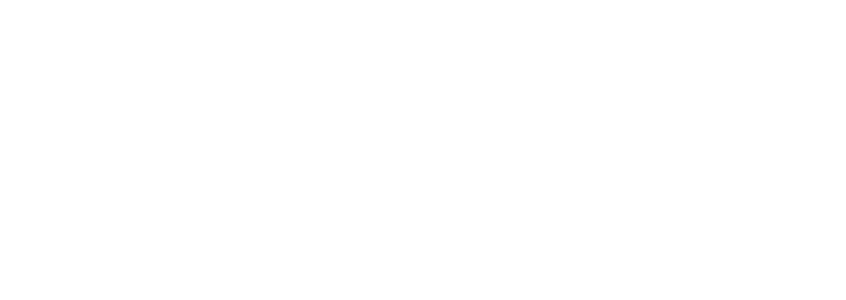
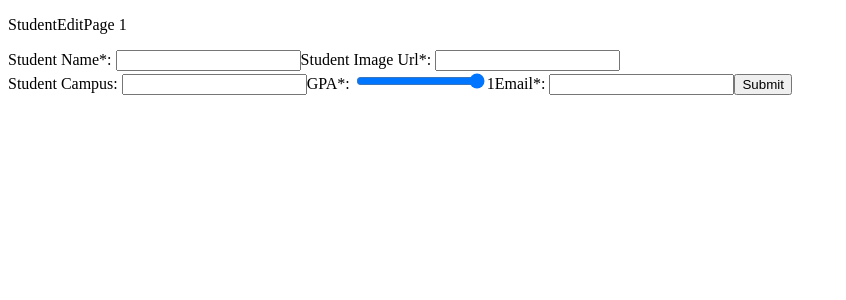
Before and after one commit to KanG98/CRUD-APP-FRONTEND, a React (Create React App) app in the folder crud-frontend/: page /student/edit/1 in a window 1280 px wide. Before the commit this address had no page. Shown: the top 300 px of the page, without its empty margins (0-846 px from the left). Built offline with nearby package versions, Linux system fonts and the light colour scheme; no server answers.

Commit message:
added student edit page

```diff
--- a/crud-frontend/package.json
+++ b/crud-frontend/package.json
@@ -6,6 +6,7 @@
     "@testing-library/jest-dom": "^5.16.1",
     "@testing-library/react": "^12.1.2",
     "@testing-library/user-event": "^13.5.0",
+    "axios": "^0.25.0",
     "react": "^17.0.2",
     "react-dom": "^17.0.2",
     "react-router-dom": "^6.2.1",
--- a/crud-frontend/src/App.js
+++ b/crud-frontend/src/App.js
@@ -3,10 +3,12 @@
 import { BrowserRouter as Router, Route, Routes } from 'react-router-dom';
 
 import Home from "./components/Home";
+import StudentEditPage from './components/StudentEditPage'
 
 function App() {
   const [] = useState()
-  const HomePage = () => (<Home />);
+  // const HomePage = () => (<Home />);
+  const StudentEditPageComponent = () => (<StudentEditPage />)
 
 
 
@@ -14,7 +16,10 @@
     <Router>
       <div>
         <Routes>
-          <Route exact path="/" element={<HomePage/>} />
+          {/* <Route exact path="/" element={<HomePage/>} /> */}
+
+          <Route exact path="/student/edit/:id" element={<StudentEditPageComponent/>} />
+
           {/* <Route exact path="/student/:id" element={<StudentPage/>}/> */}
           {/* <Route exact path="/campus/:id" element={<CampusPage/>}/> */}
           {/* <Route exact path="/student/edit/:id" element={<EditStudentPage/>}/> */}
--- a/crud-frontend/src/components/StudentEditPage.js
+++ b/crud-frontend/src/components/StudentEditPage.js
@@ -1,8 +1,116 @@
-export default function StudentEditPage(){
+import axios from "axios"
+import { useEffect, useState } from "react"
+import { useParams } from "react-router-dom"
+
+
+const api = "http://localhost:8080/api"
+
+function capitalizeFirstLetter(string) {
+    return string.replace(/\b\w/g, l => l.toUpperCase());
+  }
+
+export default function StudentEditPage(props){
+
     // contains form to edit student
 
     // state: student info
+
+    const [curId, setCurId] = useState()
+    const [stuInfo, setStuInfo] = useState()
+    const [newStuInfo, setNewStuInfo] = useState()
+    const params = useParams()
+
+    useEffect(() =>{
+        setCurId(params.id)
+    }, [])
+
+    useEffect(() => {
+        fetch(`${api}/students/byStudentId/${params.id}`,{
+                method: "GET",
+                mode: 'cors'
+            })
+
+            .then(res => {
+                if(res.status == 204){
+                    alert("Data not exist")
+                }
+                return res.json()
+            })
+            .then(res => setStuInfo(res))
+            .catch(e => console.log(e))
+
+    }, [curId])
+
+    useEffect(() =>{
+        if(stuInfo != undefined){
+            document.getElementById("name").value = stuInfo.stu_name;
+            document.getElementById("img_url").value = stuInfo.stu_img_url;
+            document.getElementById("campus").value = stuInfo.campus;
+            document.getElementById("gpa").value = stuInfo.gpa;
+            document.getElementById("email").value = stuInfo.email;
+            setNewStuInfo(stuInfo)
+        }
+    }, [stuInfo])
+
+    function handleNameChange(e){
+        setNewStuInfo(prev => ({...newStuInfo, stu_name: e.target.value}))
+    }
+
+    function handleImgChange(e){
+        setNewStuInfo(prev => ({...newStuInfo, stu_img_url: e.target.value}))
+    }
+
+    function handleCampusChange(e){
+        setNewStuInfo(prev => ({...newStuInfo, campus: capitalizeFirstLetter(e.target.value)}))
+    }
+
+    function handleGPAChange(e){
+        document.getElementById('gpa-output').textContent = document.getElementById('gpa').value
+        setNewStuInfo(prev => ({...newStuInfo, gpa: e.target.value}))
+    }
+
+    function handleEmailChange(e){
+        setNewStuInfo(prev => ({...newStuInfo, email: e.target.value}))
+    }
+
+    function handleSubmit(e){
+        e.preventDefault()
+        if(Object.keys(newStuInfo).some((key) => key!="campus" && newStuInfo[key] === "")){
+            alert("* fields are required")
+            console.log(newStuInfo)
+        }
+        else{
+            const body = {
+                ...newStuInfo,
+                campus: newStuInfo['campus'] == "" ? null : newStuInfo['campus']
+            }
+            axios.put(`${api}/students/${params.id}`, body)
+                .then(res => console.log(res))
+                .catch(error => console.log(error))
+
+        }
+    }
+
     return (
-        <p>StudentEditPage</p>
+        <div>
+            <p>StudentEditPage {curId}</p>
+            <form method="PUT" onSubmit={handleSubmit}>
+                <label htmlFor="name">Student Name&#42;: </label>
+                <input type="text" id="name" name="name" onChange={handleNameChange}/>
+                <label htmlFor="img_url">Student Image Url&#42;: </label>
+                <input type="text" id="img_url" name="img_url" onChange={handleImgChange}/>
+                <br></br>
+                <label htmlFor="campus">Student Campus: </label>
+                <input type="text" id="campus" name="campus" onChange={handleCampusChange}/>
+                <label htmlFor="gpa">GPA&#42;: </label>
+                <input type="range" min="0" max="4.0" step="1" id="gpa" name="gpa" onChange={handleGPAChange} />
+                <output id="gpa-output">1</output>
+                <label htmlFor="email">Email&#42;: </label>
+                <input type="text" id="email" name="email" onChange={handleEmailChange}/>
+
+                <input type="submit" value="Submit"/>
+            </form>
+
+        </div>
     )
 }
```
Also changed, not shown: 1 other file (tests, documents, lock files or other folders).
